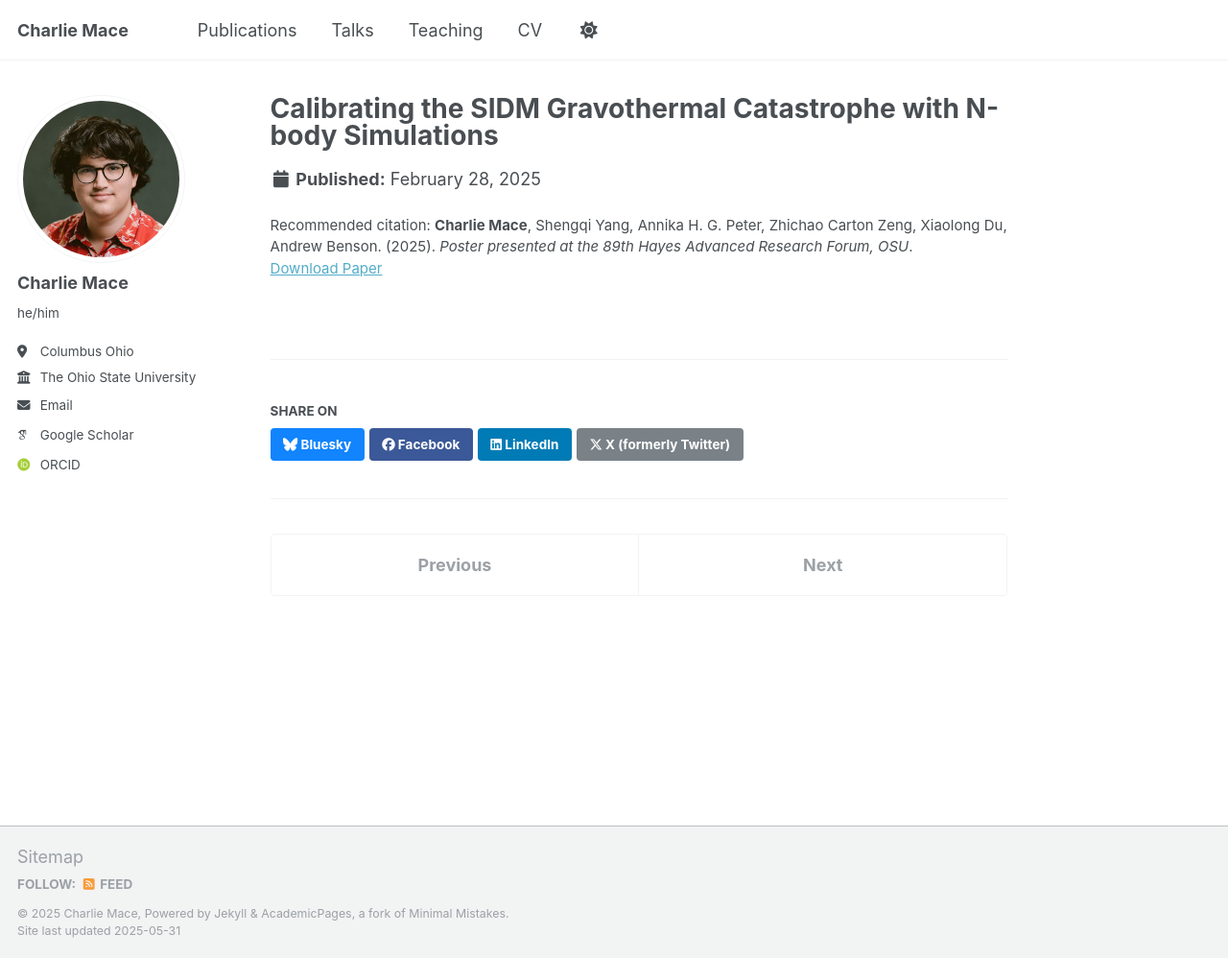
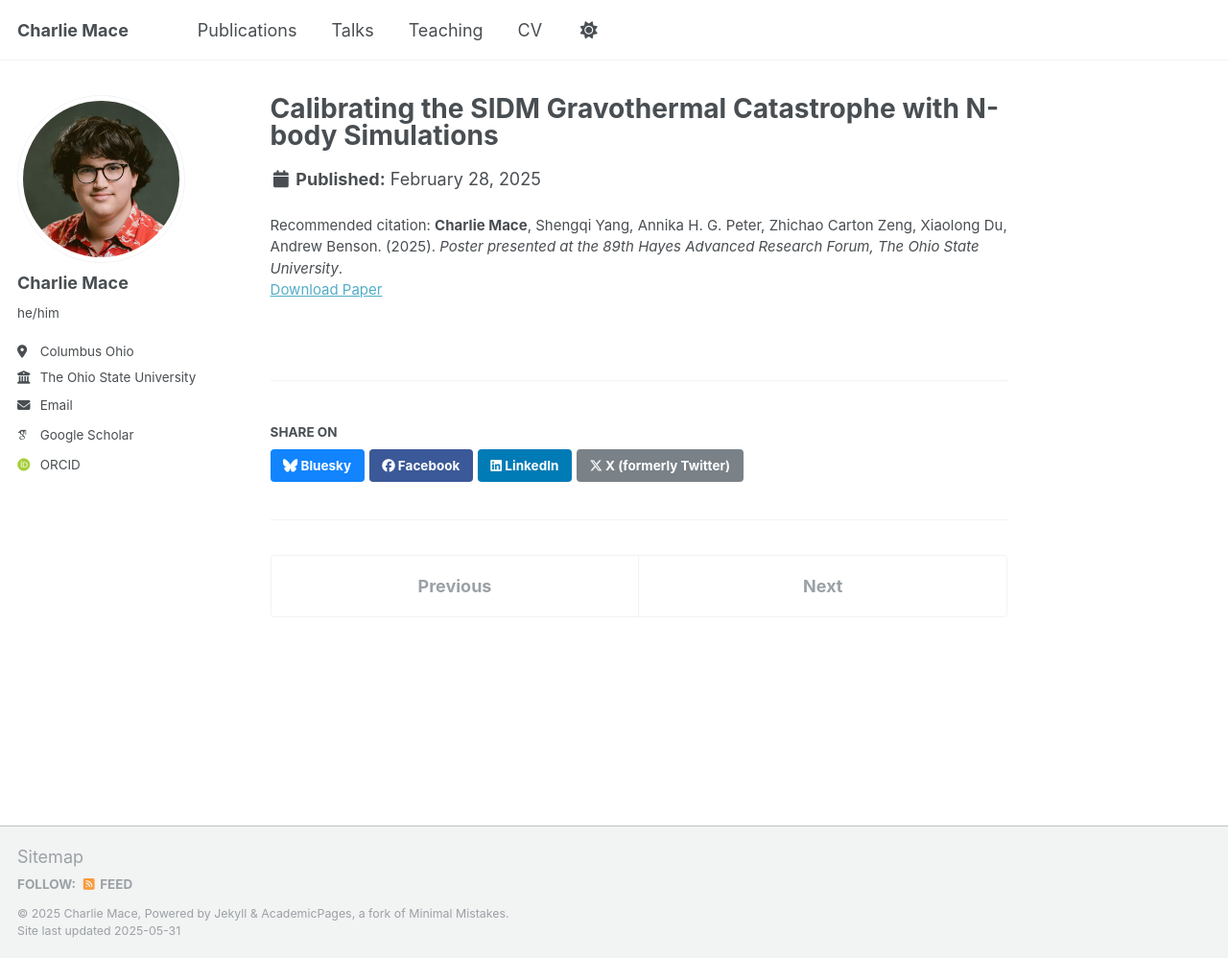
Before and after one commit to cmace98/cmace98.github.io, a Jekyll site: the page built from _publications/Hayes2025poster.md, in a window 1280 px wide and 998 px high. Shown: the whole window at 96% size. Built offline with Jekyll 4.4.1, drawn with Linux system fonts in a browser that asks for light colours; some web fonts are replaced.

Commit message:
posters update

```diff
--- a/_publications/Hayes2025poster.md
+++ b/_publications/Hayes2025poster.md
@@ -7,7 +7,7 @@ permalink: /publication/Hayes2024poster
 date: 2025-2-28
 #venue: 'Physical Review D'
 #slidesurl: 'http://cmace98.github.io/files/Hayes2025_slides.pdf'
-paperurl: 'http://cmace98.github.io/files/Hayes2025_slides.pdf'
+paperurl: 'http://cmace98.github.io/files/Hayes2025_poster.pdf'
 #bibtexurl: 'http://academicpages.github.io/files/bibtex1.bib'
-citation: '<b>Charlie Mace</b>, Shengqi Yang, Annika H. G. Peter, Zhichao Carton Zeng, Xiaolong Du, Andrew Benson. (2025). <i>Poster presented at the 89th Hayes Advanced Research Forum, OSU</i>.'
+citation: '<b>Charlie Mace</b>, Shengqi Yang, Annika H. G. Peter, Zhichao Carton Zeng, Xiaolong Du, Andrew Benson. (2025). <i>Poster presented at the 89th Hayes Advanced Research Forum, The Ohio State University</i>.'
 ---
```
Also changed, not shown: _publications/KITP2024poster.md (+2 -2 lines).
